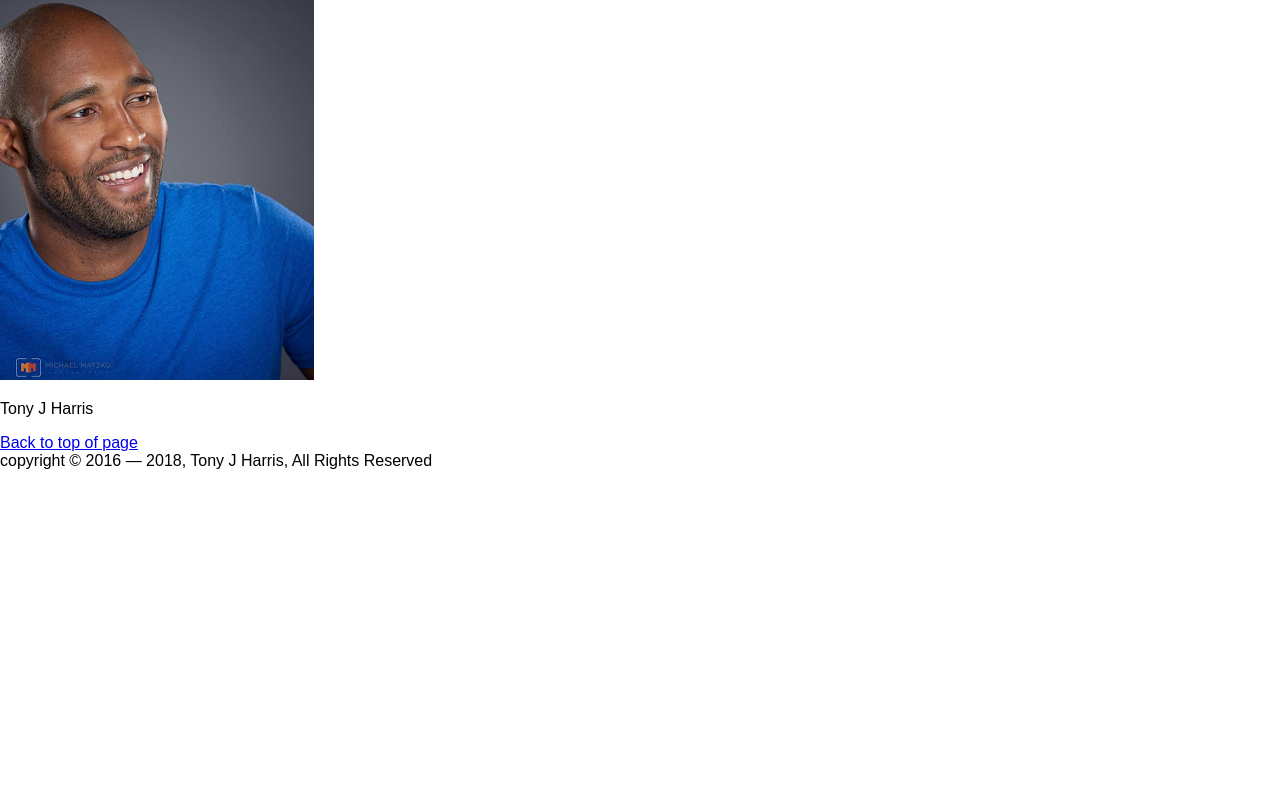
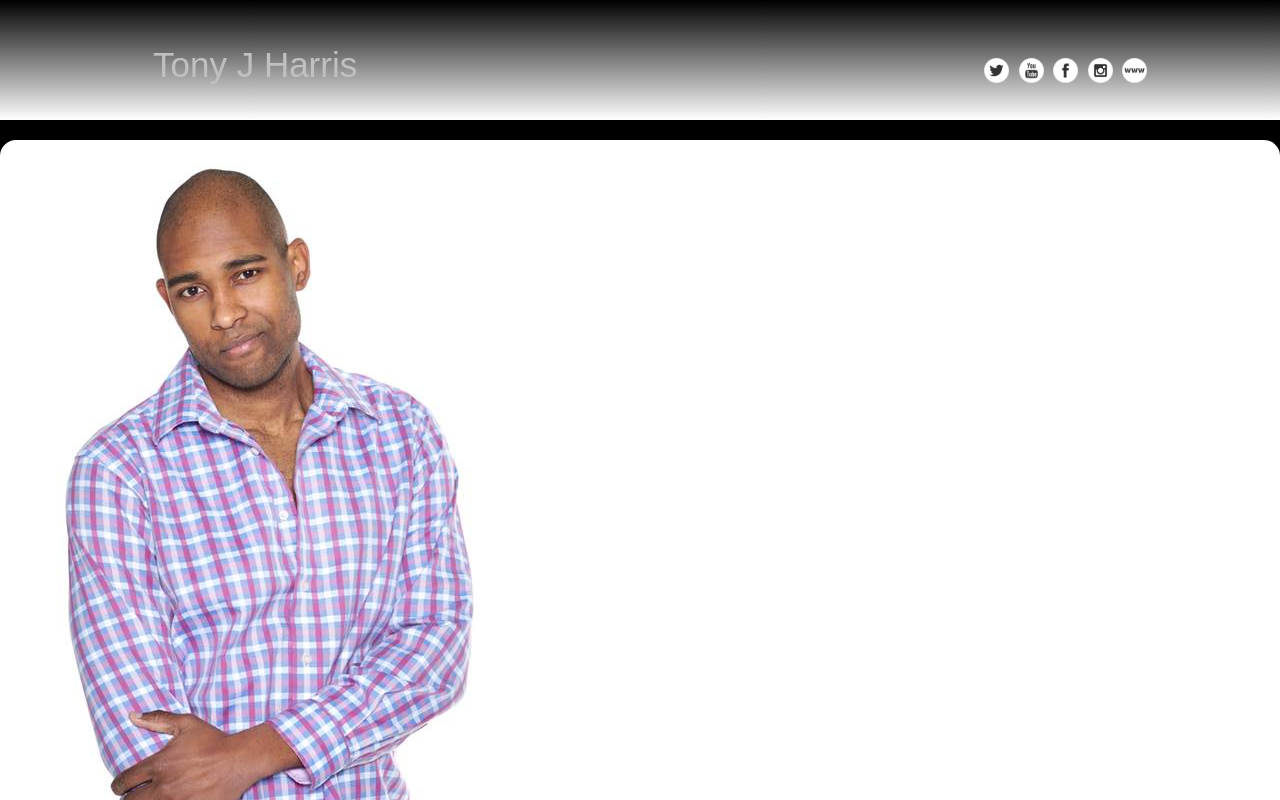
Before and after one commit to cmoskowitz84/cmoskowitz84.github.io, a plain HTML site: page index.html in a window 1280 px wide. Shown: the top 800 px of the page. Drawn offline with Linux system fonts and the light colour scheme.

Commit message:
updated social links

```diff
--- a/css/stylesheet.css
+++ b/css/stylesheet.css
@@ -1,5 +1,100 @@
 /* Style sheet created by: Chris Moskowitz */
 
+body {
+	background: #000000;
+}
+
+img {
+	max-width: 100%;
+}
+
+
+/* Styles for Mobile Layout */
+
+/* Style for the header specifies top margin, background color, rounded corners, and center align content */
+header {
+	font-family: Verdana, Arial, serif;
+	font-size: 2em;
+	margin-top: 0.2em;
+	margin-bottom: 0.3em;
+	text-align: center;
+	padding: 0.2em;
+	color: #00008d;
+}
+
+#banner {
+	padding-top: 10px;
+	padding-left: 10%;
+	padding-right: 10%;
+	display: inline-block;
+	background: -moz-linear-gradient(#000000, #FFFFFF); /* Firefox */
+	background: -o-linear-gradient(#000000, #FFFFFF); /* Opera */
+	background: -webkit-linear-gradient(#000000, #FFFFFF); /* Chrome, Safari */
+	background: linear-gradient(#000000, #FFFFFF);
+	background-repeat: no-repeat;
+    background-attachment: fixed;
+	width: 80%;
+}
+
+#banner p {
+	font: 25px sans-serif;
+	color: silver;
+	float: left;
+	padding-left: 25px;
+
+}
+
+#socialLinks li img {
+	width: 25px;
+	height: 25px;
+	padding-right: 5px;
+}
+
+#socialLinks {
+	padding-top: 3em;
+	color: white;
+	float: right;
+}
+
+#socialLinks li {
+	display: inline;
+}
+
+#socialLinks li img:hover {
+	height: 30px;
+	width: 30px;
+}
+
+#backtotop {
+	float: left;
+	visibility: hidden;
+}
+
+/* Style for h1 */
+h1 {
+	font-size: 1em;
+
+}
+
+/* Style for the main specifies a block display, text properties, margins, padding, rounded corners, and borders  */
+main {
+	background-color: white;
+	font-family: Georgia, "Times New Roman", sans-serif;
+	font-size: 1em;
+	margin-top: 0.5em;
+	padding: 0.5em;
+	border-radius: 1em;
+}
+
+/* Style for the footer specifies font size, text alignment, and top margin */
+footer {
+	background-color: white;
+	color: black;
+	font-size: .90em;
+	text-align: center;
+	margin-top: 2em;
+	font-weight: bold;
+}
 
 /* Style displays the mobile class */
 .mobile {
@@ -14,6 +109,16 @@
 /* Styles for tablet viewport */
 @media only screen and (min-width: 600px) {
 
+
+/* Style specifies clear and margin for the main element */
+main {
+	clear: left;
+}
+
+#backtotop {
+	visibility: visible;
+}
+
 /* Style hides the mobile class */
 .mobile {
 	display: none;
@@ -24,9 +129,45 @@
 	display: inline;
 }
 
+#welcome-container {
+	display: inline-block;
+	background-color: blue;
+}
+
+#banner p {
+	font: 35px sans-serif;
+}
+
 }
 
 /* Styles for desktop viewport */
 @media only screen and (min-width: 950px) {
 
+/* Style specifies width for container */
+#container {
+	width: 80%;
 }
+
+/* Style for main specifies border, border radius, box-shadow, and margin */
+main {
+		border: none;
+		border-radius: 1em;
+		box-shadow: 1em 1em 1em #331400;
+		margin-top: 1em;
+		overflow: auto;
+}
+
+/* Style specifies a gradient for the body element */
+banner {
+
+}
+
+#welcome-container {
+	background-color: lightblue;
+}
+
+footer {
+	background-color: black;
+	color: white;
+}
+}
--- a/index.html
+++ b/index.html
@@ -11,19 +11,29 @@
 </head>
 
 <body>
+
 <a name="top"></a>
 	<div id="banner">
-		<img src="images/logo.png" alt="Tony J Harris Smiling"><p>Tony J Harris</p>
+		<p>Tony J Harris</p>
+		<div id="socialLinks">
+		<ul>
+			<li><a href="https://twitter.com/ynotjharris" target="_blank"><img src="images/twitter.png"></a></li>
+			<li><a href="https://www.youtube.com/channel/UCeK0N7ZqnvC87ENGVoatK6Q" target="_blank"><img src="images/youtube.png"></a></li>
+			<li><a href="https://www.facebook.com/ynotjharris/" target="_blank"><img src="images/fb.png"></a></li>
+			<li><a href="https://www.instagram.com/ynotjharris/" target="_blank"><img src="images/insta.png"></a></li>
+			<li><a href="http://www.comfortcalzone.com" target="_blank"><img src="images/link.png"></a></li>
+		</ul>
+		</div> <!-- end of social links div -->
 	</div>
 
 	<main>
+		<img src="images/23.jpg" alt="Tony harris">
 	</main>
-	<a href="#top">Back to top of page</a>
-	</div> <!-- end container div -->
+
 		<!-- Use the footer area to add webpage footer content -->
 	<footer>
-    		copyright &copy; 2016 &mdash; <span id="currentYear"></span>, Tony J Harris, All Rights Reserved
-		<script src="scripts/date.js"></script>
+    		copyright &copy; 2016, Tony J Harris, All Rights Reserved
+			<span id="backtotop"><a href="#top">Top</a></span>
  	</footer>
 
 </body>
```
Also changed, not shown: images/fb.png (added), images/insta.png (added), images/link.png (added), images/twitter.png (added), images/youtube.png (added).
